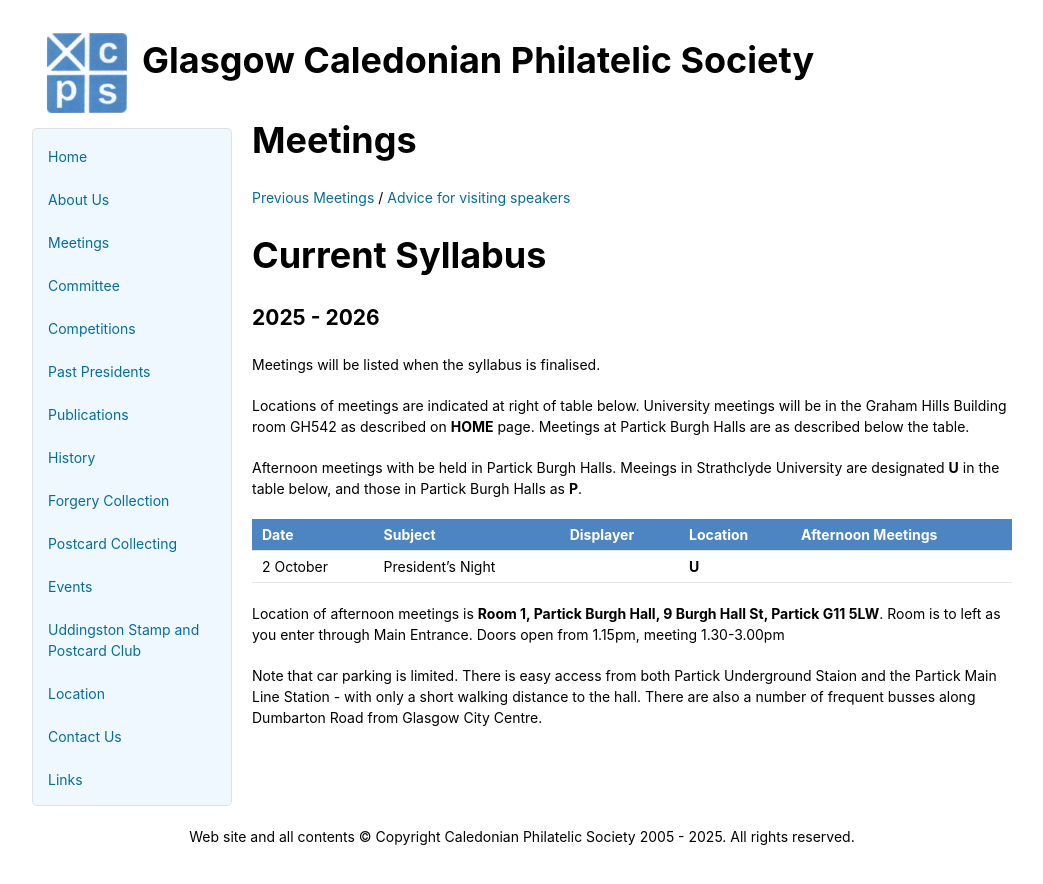
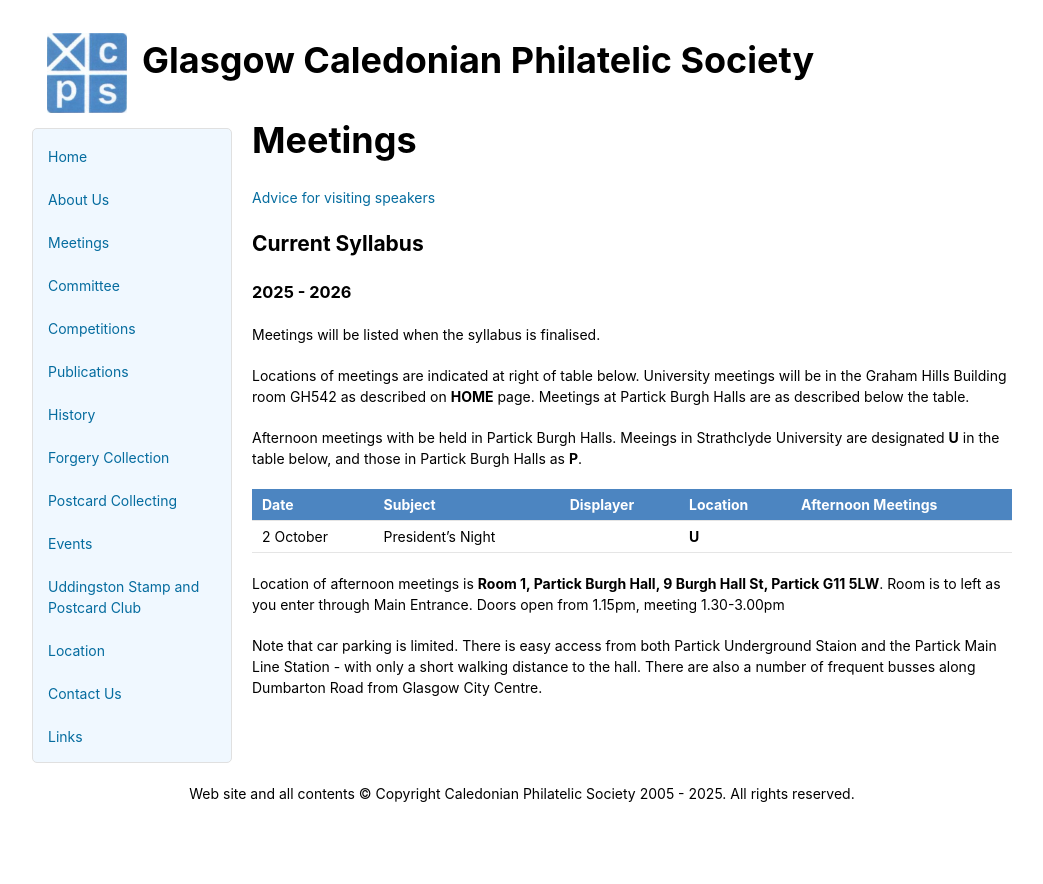
Before and after one commit to astalker/caledonian-stamps, a Jekyll site: the page built from meetings.md, in a window 1280 px wide. Shown: the top 884 px of the page, without its empty margins (118-1161 px from the left). Built offline with Jekyll 4.4.1, drawn with Linux system fonts in a browser that asks for light colours; our own code applies the rules of GitHub Pages for plain Markdown files.

Commit message:
Move Past Presidents and Meetings History

```diff
--- a/_layouts/default.html
+++ b/_layouts/default.html
@@ -21,7 +21,6 @@
           <li><a href="./meetings">Meetings</a></li>
           <li><a href="./committee">Committee</a></li>
           <li><a href="./competitions">Competitions</a></li>
-          <li><a href="./past-presidents">Past Presidents</a></li>
           <li><a href="./publications">Publications</a></li>
           <li><a href="./history">History</a></li>
           <li><a href="./forgery-collection">Forgery Collection</a></li>
--- a/meetings.md
+++ b/meetings.md
@@ -1,10 +1,10 @@
 # Meetings
 
-[Previous Meetings](./previous-meetings) / [Advice for visiting speakers](./advice-for-visiting-speakers)
+[Advice for visiting speakers](./advice-for-visiting-speakers)
 
-# Current Syllabus
+## Current Syllabus
 
-## 2025 - 2026 ##
+### 2025 - 2026
 
 Meetings will be listed when the syllabus is finalised.
 
```
Also changed, not shown: history-caledonian.md (+1 -1 lines), history-glasgow.md (+1 -1 lines).
